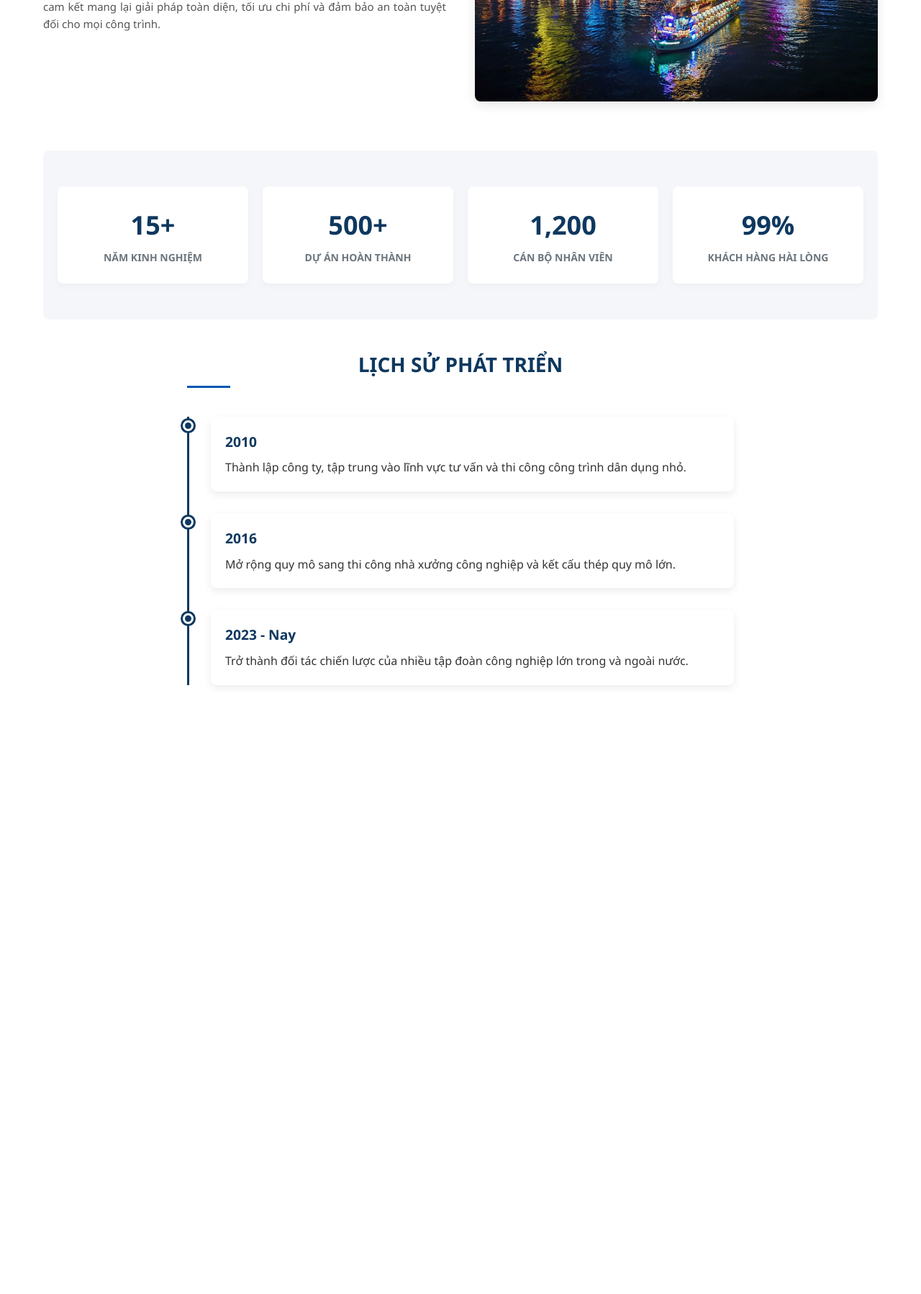
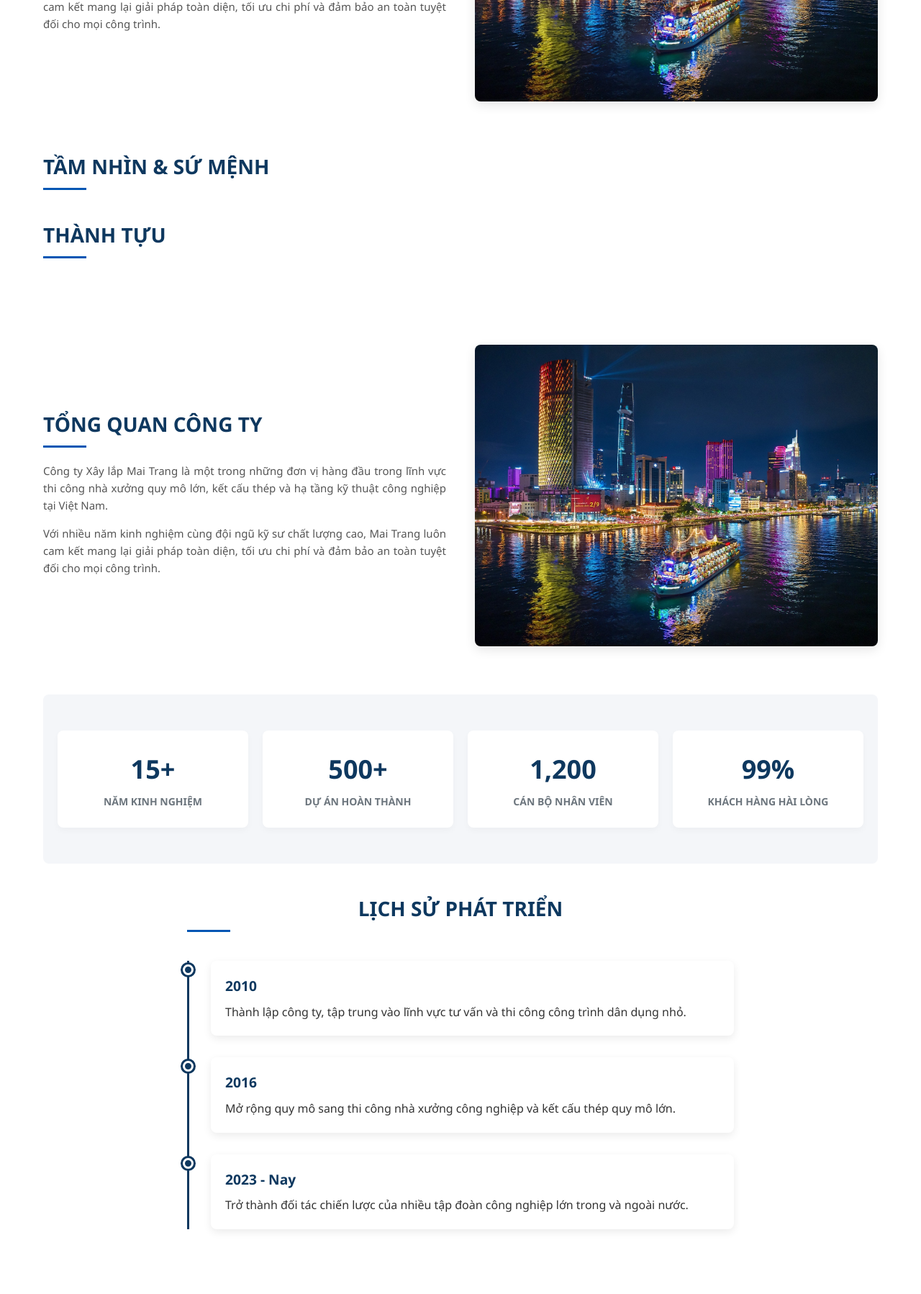
Before and after one commit to ductampham424-beep/web_dau_tien, a Django app: page /gioi-thieu/ in a window 1280 px wide. Shown: the part 709-2507 px from the top of the page at 72% size. Before the commit the page ends 1663 px from the top, so only its background shows below. Run offline with Django 5.2, Linux system fonts and the light colour scheme.

Commit message:
mô tả thay đổi của bạn

```diff
--- a/home/templates/home/gioi_thieu.html
+++ b/home/templates/home/gioi_thieu.html
@@ -6,6 +6,9 @@
     <meta name="viewport" content="width=device-width, initial-scale=1.0">
     <title>Giới thiệu - Công ty Xây lắp Mai Trang</title>
     <style>
+        html {
+        scroll-behavior: smooth;
+    }
         :root {
             --primary-color: #0e385f;
             --accent-color: #0056b3;
@@ -151,7 +154,7 @@
         </div>
     </section>
 
-    <!-- Sub Navigation Bar (Giống Hòa Phát) -->
+    <!-- Sub Navigation Bar -->
 <nav class="sub-nav">
     <ul class="sub-nav-container">
         <li><a href="#tong-quan" class="active">Tổng quan</a></li>
@@ -159,9 +162,38 @@
         <li><a href="#lich-su">Lịch sử phát triển</a></li>
         <li><a href="#thanh-tuu">Thành tựu</a></li>
     </ul>
+</nav>
 
+<main class="container">
+    <!-- Khối 1: Tổng quan -->
+    <section id="tong-quan" class="about-grid">
+        <div class="about-text">
+            <h2 class="section-title">Tổng quan công ty</h2>
+            <p>Công ty Xây lắp Mai Trang là một trong những đơn vị hàng đầu trong lĩnh vực thi công nhà xưởng quy mô lớn, kết cấu thép và hạ tầng kỹ thuật công nghiệp tại Việt Nam.</p>
+            <p>Với nhiều năm kinh nghiệm cùng đội ngũ kỹ sư chất lượng cao, Mai Trang luôn cam kết mang lại giải pháp toàn diện, tối ưu chi phí và đảm bảo an toàn tuyệt đối cho mọi công trình.</p>
+        </div>
+        <div class="about-img">
+            <img src="{% static 'images/dem-sai-gon.jpg' %}" alt="Công ty Mai Trang">
+        </div>
+    </section>
 
-    </nav>
+    <!-- Khối 2: Tầm nhìn - Sứ mệnh -->
+    <section id="tam-nhin">
+        <h2 class="section-title">Tầm nhìn & Sứ mệnh</h2>
+        <!-- Thêm nội dung Tầm nhìn - Sứ mệnh vào đây -->
+    </section>
+
+    <!-- Khối 3: Lịch sử phát triển (Đã làm ở bước trước) -->
+    <section id="lich-su" class="timeline-section">
+        <!-- Nội dung Timeline Lịch sử phát triển nằm ở đây -->
+    </section>
+
+    <!-- Khối 4: Thành tựu -->
+    <section id="thanh-tuu">
+        <h2 class="section-title">Thành tựu</h2>
+        <!-- Thêm nội dung Thành tựu vào đây -->
+    </section>
+</main>
 
     <main class="container">
         <!-- Khối Tổng quan -->
```
Lines whose indentation alone changed are shown as unchanged.
